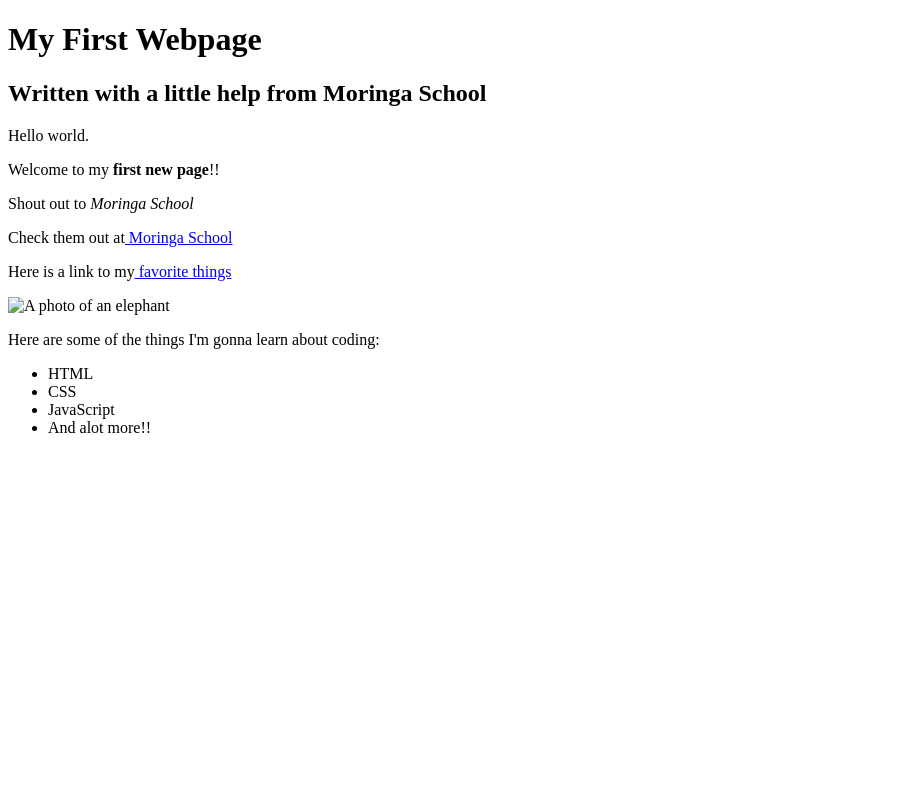
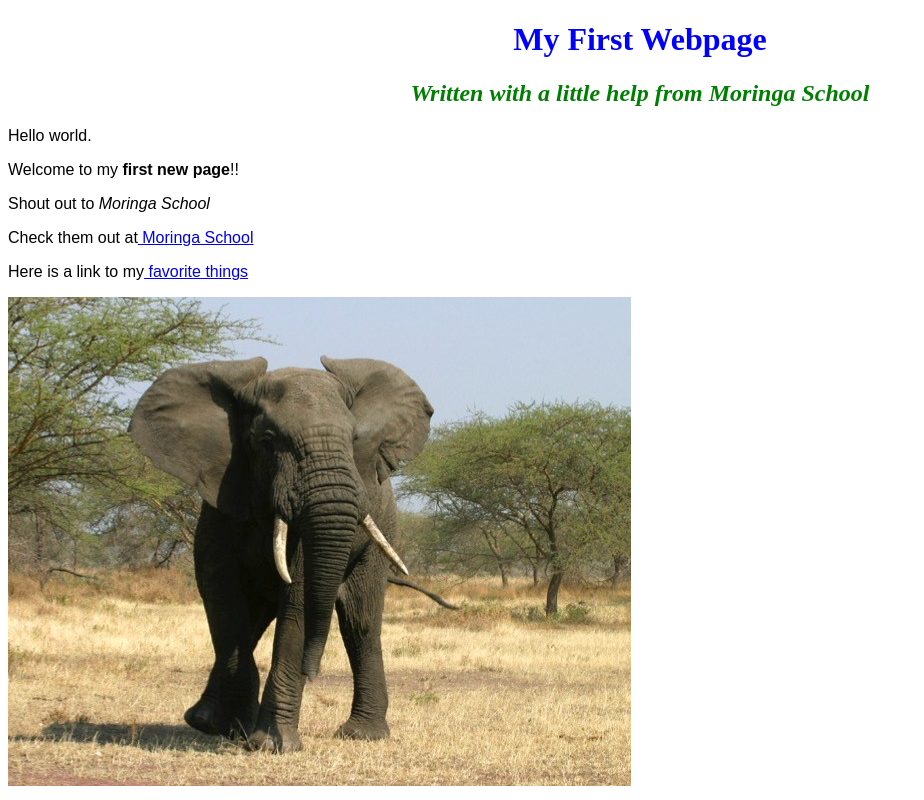
Before and after one commit to Louisiana-Alela/my-first-webpage, a plain HTML site: page index.html in a window 1280 px wide. Shown: the top 800 px of the page, without its empty margins (0-924 px from the left). Drawn offline with Linux system fonts and the light colour scheme.

Commit message:
Change name of my-first-webpage.html to index.html

```diff
--- /dev/null
+++ b/css/style.css
@@ -0,0 +1,15 @@
+h1{
+  color: blue;
+  text-align: center;
+}
+h2{
+  color: green;
+  font-style: italic;
+  text-align: center;
+}
+p{
+  font-family: sans-serif;
+}
+ul{
+  line-height: 40px;
+}
--- a/my-first-webpage.html
+++ b/index.html
@@ -2,6 +2,7 @@
 <html>
   <head>
     <title>My first webpage</title>
+    <link href="css/style.css" rel="stylesheet" type="text/css">
   </head>
   <body>
     <h1>My First Webpage</h1>
@@ -12,7 +13,7 @@
     <p>Shout out to<em> Moringa School</em></p>
     <p>Check them out at<a href="http://moringaschool.com/"> Moringa School</a></p>
     <p>Here is a link to my<a href="my-favorite-things.html"> favorite things</a></p>
-    <img src="my-first-website/elephant_.jpg" alt="A photo of an elephant">
+    <img src="images/elephant_.jpg" alt="A photo of an elephant">
 
 
     <p>Here are some of the things I'm gonna learn about coding:</p>
```
Also changed, not shown: images/elephant_.jpg (renamed from my-first-webpage/elephant_.jpg).
